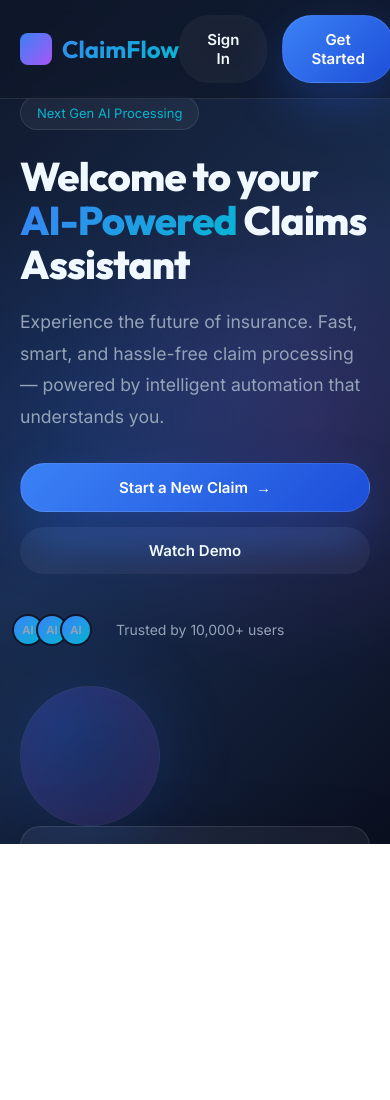
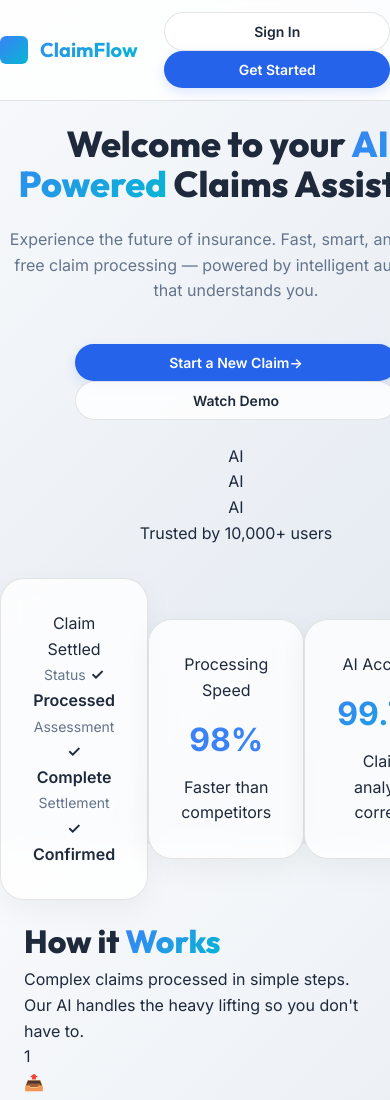
Before and after one commit to sakshi0916/Assignment1, a plain HTML site: page index.html in a window 390 px wide. Shown: the top 1100 px of the page. Before the commit the page ends 844 px from the top, so only its background shows below. Drawn offline with Linux system fonts and the light colour scheme.

Commit message:
Update style.css
Updated theme variables and styles for improved UI consistency and responsiveness.

```diff
--- a/style.css
+++ b/style.css
@@ -1,267 +1,453 @@
 * { margin: 0; padding: 0; box-sizing: border-box; }
 
 :root {
+    /* Theme tokens - Primary */
     --primary: #2563eb;
     --primary-light: #3b82f6;
     --primary-dark: #1d4ed8;
     --accent: #06b6d4;
     --accent-purple: #a855f7;
-    --bg-dark: #0f172a;
-    --text-light: #f0f9ff;
+    --bg-gradient: linear-gradient(135deg, #f8fafc 0%, #e2e8f0 100%);
+    --bg-dark: #ffffff;
+    --text-main: #1e293b;
+    --text-muted: #64748b;
+    --glass: rgba(255, 255, 255, 0.8);
+    --border: rgba(0, 0, 0, 0.1);
+    --card-shadow: 0 10px 30px rgba(0, 0, 0, 0.05);
+}
+
+/* Secondary UI Variable Overrides */
+.ui-alternate {
+    --primary: #a855f7;
+    --primary-light: #c084fc;
+    --accent: #06b6d4;
+    --bg-gradient: linear-gradient(135deg, #0f172a 0%, #1a2d4f 50%, #0a0f1f 100%);
+    --text-main: #f0f9ff;
     --text-muted: #94a3b8;
     --glass: rgba(255, 255, 255, 0.05);
     --border: rgba(255, 255, 255, 0.1);
 }
+
+@media (prefers-color-scheme: dark) {
+    :root:not(.ui-alternate) {
+        --bg-gradient: linear-gradient(135deg, #0f172a 0%, #1a2d4f 50%, #0a0f1f 100%);
+        --bg-dark: #0f172a;
+        --text-main: #f0f9ff;
+        --text-muted: #94a3b8;
+        --glass: rgba(255, 255, 255, 0.05);
+        --border: rgba(255, 255, 255, 0.1);
+        --card-shadow: 0 20px 60px rgba(0, 0, 0, 0.3);
+    }
+}
+
 html, body {
-     width: 100%; height: 100%;
-     font-family: 'Inter', sans-serif;
-     background: linear-gradient(135deg, #0f172a 0%, #1a2d4f 50%, #0a0f1f 100%);
-     background-attachment: fixed;
-     color: var(--text-light); overflow-x: hidden; }
-body::before {
-     content: ''; position: fixed; inset: 0;
-     background: radial-gradient(circle at 20% 50%, rgba(37, 99, 235, 0.15) 0%, transparent 50%), radial-gradient(circle at 80% 50%, rgba(168, 85, 247, 0.15) 0%, transparent 50%);
-     pointer-events: none; z-index: 0; }
-@keyframes float {
-     0%, 100% { transform: translateY(0); } 50% { transform: translateY(-8px); } }
-@keyframes slideIn {
-     from { opacity: 0; transform: translateY(20px); } to { opacity: 1; } }
+    width: 100%;
+    min-height: 100vh;
+    font-family: 'Inter', system-ui, -apple-system, sans-serif;
+    background: var(--bg-gradient);
+    background-attachment: fixed;
+    color: var(--text-main);
+    overflow-x: hidden;
+    line-height: 1.6;
+    -webkit-font-smoothing: antialiased;
+}
 
 .container {
-    position: relative; z-index: 2;
-    max-width: 1400px; margin: 0 auto;
-    padding: 0 20px; }
+    width: 100%;
+    max-width: 1200px;
+    margin: 0 auto;
+    padding: 0 1.5rem;
+}
 
+/* UI Toggle Visibility */
+.ui-view { display: none; }
+.ui-view.active { display: block; animation: slideIn 0.5s ease-out; }
+
+@keyframes slideIn {
+    from { opacity: 0; transform: translateY(20px); }
+    to { opacity: 1; transform: translateY(0); }
+}
+
+/* NAVIGATION */
 nav {
     position: fixed; top: 0; left: 0; right: 0; z-index: 1000;
     backdrop-filter: blur(12px);
-    background: rgba(15, 23, 42, 0.7);
+    -webkit-backdrop-filter: blur(12px);
+    background: var(--glass);
     border-bottom: 1px solid var(--border);
-    padding: 15px 0; }
+    padding: 0.75rem 0;
+    transition: all 0.3s ease;
+}
 
-.nav-content {
-     display: flex; justify-content: space-between;
-     align-items: center; padding: 0 20px;
-     max-width: 1400px; margin: 0 auto; }
+.nav-content { display: flex; justify-content: space-between; align-items: center; }
+
 .logo {
-    display: flex; align-items: center;
-    gap: 10px; font-size: 24px; font-weight: 700;
+    display: flex; align-items: center; gap: 0.75rem; font-size: 1.25rem; font-weight: 700;
     font-family: 'Outfit', sans-serif;
     background: linear-gradient(135deg, var(--primary-light), var(--accent));
-    -webkit-background-clip: text;
-    -webkit-text-fill-color: transparent; background-clip: text; }
+    -webkit-background-clip: text; -webkit-text-fill-color: transparent; background-clip: text;
+    cursor: pointer;
+    transition: transform 0.3s ease;
+    user-select: none;
+}
+.logo:hover { transform: scale(1.02); }
+
 .logo::before {
-    content: ''; width: 32px; height: 32px;
-    background: linear-gradient(135deg, var(--primary-light), var(--accent-purple));
-    border-radius: 8px; }
-.nav-links {
-    display: flex; gap: 30px; }
+    content: ''; width: 28px; height: 28px;
+    background: linear-gradient(135deg, var(--primary-light), var(--accent));
+    border-radius: 6px;
+    transition: all 0.5s cubic-bezier(0.4, 0, 0.2, 1);
+}
 
+.ui-alternate .logo::before { border-radius: 50%; transform: rotate(180deg); }
+
+.nav-links { display: flex; gap: 2rem; align-items: center; }
 .nav-links a {
-    color: var(--text-muted); text-decoration: none;
-    font-size: 14px; transition: color 0.3s; position: relative; }
+    color: var(--text-muted);
+    text-decoration: none;
+    font-size: 0.875rem;
+    font-weight: 500;
+    transition: color 0.3s ease;
+}
+.nav-links a:hover { color: var(--text-main); }
 
-.nav-links a::after {
-     content: ''; position: absolute; bottom: -5px; left: 0; width: 0; height: 2px;
-     background: var(--primary-light); transition: width 0.3s; }
-.nav-links a:hover { color: var(--text-light); }
-.nav-links a:hover::after { width: 100%; }
-.nav-buttons { display: flex; gap: 15px; }
+.nav-actions { display: flex; gap: 1rem; align-items: center; }
+
+.btn {
+    padding: 0.625rem 1.5rem;
+    border: none;
+    border-radius: 9999px;
+    font-size: 0.875rem;
+    font-weight: 600;
+    cursor: pointer;
+    transition: all 0.3s cubic-bezier(0.4, 0, 0.2, 1);
+    font-family: inherit;
+    display: inline-flex;
+    align-items: center;
+    justify-content: center;
+}
+.btn-primary {
+    background: var(--primary);
+    color: white;
+    box-shadow: 0 4px 12px rgba(37, 99, 235, 0.15);
+}
+.btn-primary:hover {
+    transform: translateY(-2px);
+    box-shadow: 0 8px 20px rgba(37, 99, 235, 0.25);
+}
+.btn-secondary {
+    background: var(--glass);
+    color: var(--text-main);
+    border: 1px solid var(--border);
+}
+.btn-secondary:hover { background: rgba(0,0,0,0.05); }
+.ui-alternate .btn-secondary:hover { background: rgba(255,255,255,0.05); }
+
+/* MOBILE MENU TOGGLE */
+.mobile-menu-btn {
+    display: none;
+    background: none;
+    border: none;
+    font-size: 1.5rem;
+    color: var(--text-main);
+    cursor: pointer;
+    padding: 0.5rem;
+    line-height: 1;
+}
+
+.mobile-menu-overlay {
+    display: none;
+    padding: 2rem 1.5rem;
+    background: var(--glass);
+    border-bottom: 1px solid var(--border);
+    backdrop-filter: blur(16px);
+    -webkit-backdrop-filter: blur(16px);
+}
+
+.mobile-menu-container {
+    display: flex;
+    flex-direction: column;
+    gap: 1.5rem;
+}
+
+.mobile-link {
+    text-decoration: none;
+    color: var(--text-main);
+    font-weight: 500;
+}
+
+.mobile-divider {
+    border: 0;
+    border-top: 1px solid var(--border);
+    margin: 0.5rem 0;
+}
+
+.mobile-btn {
+    width: 100%;
+}
+
+/* CARD COMPONENTS */
+.card-label {
+    font-size: 0.75rem;
+    color: var(--primary);
+    font-weight: 700;
+    margin-bottom: 1rem;
+    text-transform: uppercase;
+    letter-spacing: 1px;
+}
+
+.card-stats {
+    display: flex;
+    flex-direction: column;
+    gap: 1rem;
+}
+
+.stat-row {
+    display: flex;
+    justify-content: space-between;
+    padding-bottom: 0.75rem;
+    border-bottom: 1px solid var(--border);
+}
+
+.stat-row:last-child {
+    border-bottom: none;
+    padding-bottom: 0;
+}
+
+.stat-label {
+    color: var(--text-muted);
+    font-size: 0.875rem;
+}
+
+.stat-value {
+    font-weight: 600;
+}
+
+.stat-value-status {
+    color: #10b981;
+    font-weight: 600;
+}
+
+.stat-value-primary {
+    color: var(--primary);
+    font-weight: 600;
+}
+
+.card-value-large {
+    font-size: 2.5rem;
+    font-weight: 800;
+    color: var(--primary);
+    margin-bottom: 1rem;
+}
+
+.progress-bar-container {
+    height: 6px;
+    background: rgba(0,0,0,0.05);
+    border-radius: 3px;
+    overflow: hidden;
+    margin-bottom: 1rem;
+}
+
+.progress-bar-fill {
+    width: 28%;
+    height: 100%;
+    background: var(--primary);
+}
+
+.card-footer-text {
+    font-size: 0.8125rem;
+    color: var(--text-muted);
+}
+
+/* HERO */
 .hero {
-    min-height: 100vh; display: grid;
-    grid-template-columns: 1fr 1fr; gap: 60px;
-    align-items: center; padding: 120px 20px 80px;
-    animation: slideIn 0.6s ease-out; }
+    min-height: 90vh;
+    display: grid;
+    grid-template-columns: 1fr 1fr;
+    gap: 4rem;
+    align-items: center;
+    padding: 5rem 0 1rem;
+}
 
-.hero-content {
-    animation: slideIn 0.6s ease-out 0.1s both; }
-.hero-visual {
-    position: relative; height: 600px;
-    display: flex; align-items: center;
-    justify-content: center; animation: slideIn 0.6s ease-out 0.2s both; }
+.hero-content { display: flex; flex-direction: column; gap: 1.5rem; }
+
+.ui-alternate .hero-content { order: 2; text-align: left; align-items: flex-end; }
+.ui-alternate .hero-visual { order: 1; }
 
 .hero-badge {
-    display: inline-flex; align-items: center; gap: 8px;
-    padding: 8px 16px; background: var(--glass);
-    border: 1px solid var(--border); border-radius: 30px;
-    font-size: 13px; color: var(--accent); margin-bottom: 20px;
-    backdrop-filter: blur(10px); animation: float 4s ease-in-out infinite; }
+    display: inline-flex;
+    padding: 0.5rem 1rem;
+    background: var(--glass);
+    border: 1px solid var(--border);
+    border-radius: 9999px;
+    font-size: 0.75rem;
+    font-weight: 600;
+    color: var(--primary);
+    width: fit-content;
+}
 
 .hero h1 {
-    font-size: clamp(2.5rem, 8vw, 5rem);
-    font-family: 'Outfit', sans-serif; font-weight: 800;
-    line-height: 1.1; margin-bottom: 20px; letter-spacing: -0.02em; }
+    font-size: clamp(2.5rem, 5vw, 4rem);
+    font-family: 'Outfit', sans-serif;
+    font-weight: 800;
+    line-height: 1.1;
+    color: var(--text-main);
+}
+.gradient-text {
+    background: linear-gradient(135deg, var(--primary-light), var(--accent));
+    -webkit-background-clip: text;
+    -webkit-text-fill-color: transparent;
+    background-clip: text;
+}
+.hero p {
+    font-size: clamp(1rem, 2vw, 1.125rem);
+    color: var(--text-muted);
+    max-width: 540px;
+    margin-bottom: 1rem;
+}
 
-.gradient-text {
-     background: linear-gradient(135deg, var(--primary-light), var(--accent));
-     -webkit-background-clip: text;
-     -webkit-text-fill-color: transparent;
-     background-clip: text; }
+.cta-group { display: flex; gap: 1rem; flex-wrap: wrap; }
 
-.hero p {
-    font-size: 1.1rem; color: var(--text-muted);
-    line-height: 1.8; margin-bottom: 30px;
-    max-width: 500px; }
-    .btn-secondary {
-    background: var(--glass); color: var(--text-light);
-    border: 1px solid var(--border); backdrop-filter: blur(10px); }
-
-.btn-secondary:hover {
-    background: rgba(255, 255, 255, 0.1);
-    border-color: var(--primary-light); }.cta-buttons {
-     display: flex; gap: 15px;
-     flex-wrap: wrap; margin-bottom: 40px; }
-
-.btn {
-    padding: 14px 28px; border: none; border-radius: 30px;
-    font-size: 15px; font-weight: 600; cursor: pointer;
-    transition: all 0.3s; font-family: 'Inter', sans-serif;
-    display: inline-flex; align-items: center; gap: 8px; }
-
-.btn-primary {
-    background: linear-gradient(135deg, var(--primary-light), var(--primary-dark));
-    color: white; box-shadow: 0 20px 50px rgba(37, 99, 235, 0.3);
-    border: 1px solid rgba(255, 255, 255, 0.1); }
-
-.btn-primary:hover {
-    transform: translateY(-2px);
-    box-shadow: 0 25px 60px rgba(37, 99, 235, 0.4); }
-
-
-.trust-badge {
-    display: flex; align-items: center;
-    gap: 12px; font-size: 14px;
-    color: var(--text-muted); }
-
-.avatars { display: flex; margin-right: 12px; }
-
-.avatar {
-    width: 32px; height: 32px;
-    border-radius: 50%; background: linear-gradient(135deg, var(--primary-light), var(--accent));
-    border: 2px solid var(--bg-dark); margin-left: -8px;
-    display: flex; align-items: center;
+.hero-visual {
+    position: relative;
+    display: flex;
+    align-items: center;
     justify-content: center;
-    font-size: 11px; font-weight: bold; }
+    perspective: 1000px;
+}
 
 .glass-card {
-    position: absolute; padding: 20px;
+    padding: 2rem;
     border: 1px solid var(--border);
-    background: var(--glass); border-radius: 20px;
-    backdrop-filter: blur(10px);
-    box-shadow: 0 20px 60px rgba(0, 0, 0, 0.3); }
+    background: var(--glass);
+    border-radius: 1.5rem;
+    backdrop-filter: blur(12px);
+    -webkit-backdrop-filter: blur(12px);
+    box-shadow: var(--card-shadow);
+    transition: all 0.5s cubic-bezier(0.4, 0, 0.2, 1);
+    width: 100%;
+    max-width: 380px;
+}
 
-.card-1 { width: 280px; top: 20px; right: 0; animation: float 5s ease-in-out infinite; }
-.card-2 { width: 320px; bottom: 40px; left: 0; animation: float 5s ease-in-out infinite 0.3s; }
-.card-3 { width: 300px; top: 50%; left: 50%;  animation: float 5s ease-in-out infinite; }
+.ui-alternate .glass-card {
+    border-radius: 2rem;
+    border-color: var(--primary-light);
+}
 
-.card-title {
-    font-size: 12px; color: var(--accent);
-    font-weight: 600; margin-bottom: 8px;
-    text-transform: uppercase; letter-spacing: 0.5px; }
+/* SECTIONS */
+.section { padding: 2.5rem 0; }
+.section-header { text-align: center; margin-bottom: 4rem; }
+.section-title {
+    font-size: clamp(2rem, 4vw, 2.75rem);
+    font-family: 'Outfit', sans-serif;
+    font-weight: 800;
+}
 
-.card-stat {
-    display: flex; justify-content: space-between;
-    align-items: center; margin: 10px 0; padding: 8px 0;
-    border-bottom: 1px solid rgba(255, 255, 255, 0.05); }
+.grid {
+    display: grid;
+    grid-template-columns: repeat(auto-fit, minmax(300px, 1fr));
+    gap: 2rem;
+}
 
-.stat-label { font-size: 19px; color: var(--text-light); }
-.stat-value { font-weight: 600; color: var(--primary-light); }
+.ui-alternate .grid {
+    grid-template-columns: 1fr;
+    max-width: 720px;
+    margin: 0 auto;
+}
 
-.central-orb {
-    position: absolute; width: 200px;
-    height: 200px; border-radius: 50%;
-    background: radial-gradient(circle at 30% 30%, rgba(37, 99, 235, 0.3), rgba(168, 85, 247, 0.1));
-    box-shadow: 0 0 80px rgba(37, 99, 235, 0.2), inset 0 0 80px rgba(168, 85, 247, 0.1);
-    border: 1px solid rgba(255, 255, 255, 0.05); }
+.card {
+    padding: 2.5rem;
+    background: var(--glass);
+    border: 1px solid var(--border);
+    border-radius: 1.5rem;
+    transition: all 0.3s ease;
+    display: flex;
+    flex-direction: column;
+    gap: 1.25rem;
+}
+.card:hover {
+    transform: translateY(-8px);
+    border-color: var(--primary-light);
+    box-shadow: var(--card-shadow);
+}
 
-.how-it-works { padding: 45px 20px; text-align: center; }
+.ui-alternate .card {
+    flex-direction: row;
+    align-items: center;
+    gap: 2rem;
+}
 
-.section-title {
-    font-size: clamp(2.5rem, 5vw, 3.5rem);
-    font-family: 'Outfit', sans-serif;
-    font-weight: 800; margin-bottom: 20px;
-    letter-spacing: -0.02em; }
+.icon-box {
+    width: 56px; height: 56px;
+    background: linear-gradient(135deg, var(--primary-light), var(--accent));
+    border-radius: 14px;
+    display: flex;
+    align-items: center;
+    justify-content: center;
+    font-size: 1.25rem;
+    color: white;
+    transition: all 0.5s ease;
+    flex-shrink: 0;
+}
 
-.section-subtitle {
-    font-size: 1.1rem; color: var(--text-muted);
-    max-width: 600px; margin: 0 auto 60px;
-    line-height: 1.8; }
+.ui-alternate .icon-box { border-radius: 50%; }
 
-.steps-grid {
-    display: grid; grid-template-columns: repeat(auto-fit, minmax(300px, 1fr));
-    gap: 30px; margin-top: 60px; }
-
-.step-card {
-    padding: 40px 30px; background: var(--glass);
-    border: 1px solid var(--border); border-radius: 20px;
-    backdrop-filter: blur(10px); transition: all 0.3s;
-    position: relative; overflow: hidden; }
-
-.step-card::before {
-    content: ''; position: absolute; inset: 0;
-    left: -100%;
-    background: linear-gradient(90deg, transparent, rgba(255, 255, 255, 0.1), transparent);
-    transition: left 0.5s; }
-
-.step-card:hover {
-    transform: translateY(-8px); border-color: var(--primary-light);
-    background: rgba(37, 99, 235, 0.05);
-    box-shadow: 0 20px 60px rgba(37, 99, 235, 0.15); }
-
-.step-card:hover::before { left: 100%; }
-
-.step-number {
-    display: inline-flex; align-items:
-    center; justify-content:
-    center; width: 60px; height: 60px;
-    background: linear-gradient(135deg, var(--primary-light), var(--accent-purple));
-    border-radius: 15px; font-size: 24px; font-weight: 700; margin-bottom: 20px;
-    box-shadow: 0 10px 30px rgba(37, 99, 235, 0.3); }
-
-.step-icon { font-size: 28px; margin-bottom: 15px; }
-.step-title {
-    font-size: 1.4rem; font-family: 'Outfit', sans-serif;
-    font-weight: 700; margin-bottom: 12px; }
-.step-description {
-    font-size: 0.95rem; color: var(--text-muted);
-    line-height: 1.6; }
-
-.cta-section {
-     padding: 100px 20px; text-align: center;
-     background: linear-gradient(135deg, rgba(37, 99, 235, 0.1) 0%, rgba(168, 85, 247, 0.1) 100%);
-     border-radius: 30px; margin-bottom: 60px;
-     border: 1px solid var(--border); }
-
-.cta-section h2 {
-    font-size: clamp(2rem, 5vw, 3rem);
-    font-family: 'Outfit', sans-serif; font-weight: 800;
-    margin-bottom: 20px; background: linear-gradient(135deg, var(--primary-light), var(--accent));
-    -webkit-background-clip: text; -webkit-text-fill-color: transparent;
-    background-clip: text; }
-
-.cta-section p {
-    font-size: 1.1rem; color: var(--text-muted); margin-bottom: 30px; }
+.card h3 { font-size: 1.25rem; font-weight: 700; color: var(--text-main); }
+.card p { color: var(--text-muted); font-size: 0.9375rem; line-height: 1.6; }
 
 footer {
-    padding: 30px 20px; text-align: center;
-    border-top: 1px solid var(--border); color: var(--text-muted);
-    font-size: 0.9rem; }
+    padding: 4rem 0;
+    text-align: center;
+    border-top: 1px solid var(--border);
+    color: var(--text-muted);
+    font-size: 0.875rem;
+}
 
-@media (max-width: 768px) {
-    .nav-links { display: none; }
-    .hero { grid-template-columns: 1fr; padding: 100px 20px 60px; gap: 40px; }
-    .hero-visual { position: static; height: auto; display: block; }
-    .glass-card {
-        position: relative !important;
-        top: auto !important;
-        left: auto !important;
-        right: auto !important;
-        bottom: auto !important;
-        transform: none !important;
-        animation: none !important; }
-    .card-1, .card-2, .card-3 {
-        width: 100%;
-        margin: 0 0 20px 0; }
-    .central-orb { width: 140px; height: 140px; position: relative; margin: 0 auto20px; }
-    .btn { width: 100%; justify-content: center; }
+/* RESPONSIVE DESIGN */
+@media (max-width: 1024px) {
+    .hero { gap: 2rem; }
+    .hero h1 { font-size: 3rem; }
 }
+
+@media (max-width: 968px) {
+    .mobile-menu-btn { display: block; }
+    .nav-links, .nav-actions { display: none; }
+
+    .hero {
+        grid-template-columns: 1fr;
+        text-align: center;
+        padding-top: 4rem;
+    }
+
+    .hero-content, .ui-alternate .hero-content {
+        align-items: center;
+        order: 1;
+        text-align: center;
+    }
+
+    .hero p, .ui-alternate .hero p { margin: 0 auto 1rem; }
+    .cta-group, .ui-alternate .cta-group { justify-content: center; }
+
+    .hero-visual, .ui-alternate .hero-visual {
+        order: 2;
+        height: auto;
+        min-height: unset;
+    }
+
+    .ui-alternate .grid { grid-template-columns: 1fr; }
+}
+
+@media (max-width: 640px) {
+    .hero h1 { font-size: 2.5rem; }
+    .grid { grid-template-columns: 1fr; }
+    .ui-alternate .glass-card { display: flex; flex-direction: column; text-align: center;  }
+    .ui-alternate .card { flex-direction: column; text-align: center; }
+    .ui-alternate .icon-box { margin: 0 auto; }
+}
+
+@media (max-width: 480px) {
+    .hero h1 { font-size: 2.25rem; }
+    .cta-group { flex-direction: column; width: 100%; }
+    .btn { width: 100%; }
+    .hero-badge { font-size: 0.7rem; }
+}
```
